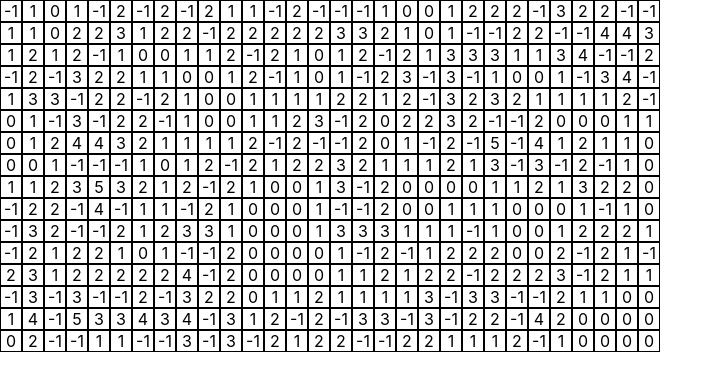
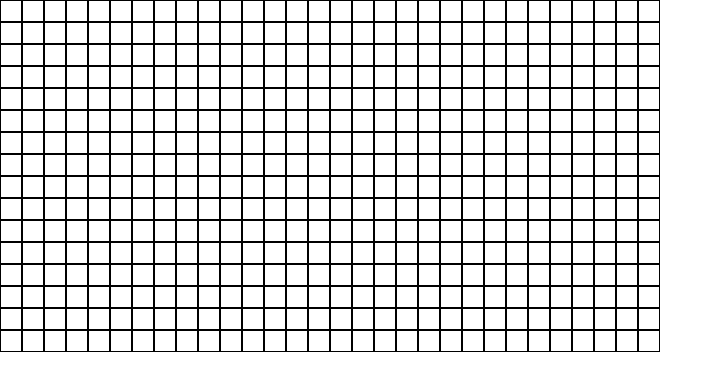
Before and after one commit to nomentech/minesweeper, a React (Create React App) app: page / in a window 1280 px wide. Shown: the top 390 px of the page, without its empty margins (0-723 px from the left). Built offline with nearby package versions, Linux system fonts and the light colour scheme.

Commit message:
add Game, Board and Sqaure components, add handleClick for Sqaure

```diff
--- a/src/App.tsx
+++ b/src/App.tsx
@@ -1,32 +1,7 @@
-import generateBoard from './utils/boardGenerator'
-
-const board = generateBoard()
+import Game from './components/Game'
 
 function App() {
-  return (
-    <div>
-      {board.map((row, index) => (
-        <div key={index} style={{ display: 'flex', flexDirection: 'row' }}>
-          {row.map((col, index) => (
-            <div
-              key={index}
-              style={{
-                width: 20,
-                height: 20,
-                display: 'flex',
-                justifyContent: 'center',
-                alignItems: 'center',
-                borderWidth: 1,
-                borderStyle: 'solid',
-              }}
-            >
-              {col}
-            </div>
-          ))}
-        </div>
-      ))}
-    </div>
-  )
+  return <Game />
 }
 
 export default App
--- /dev/null
+++ b/src/components/Board.tsx
@@ -0,0 +1,18 @@
+import generateBoard from '../utils/boardGenerator'
+import Square from './Sqaure'
+
+const board = generateBoard()
+
+export default function Board() {
+  return (
+    <div>
+      {board.map((row, index) => (
+        <div key={index} style={{ display: 'flex', flexDirection: 'row' }}>
+          {row.map((col, index) => (
+            <Square key={index} initCell={col} />
+          ))}
+        </div>
+      ))}
+    </div>
+  )
+}
--- /dev/null
+++ b/src/components/Game.tsx
@@ -0,0 +1,5 @@
+import Board from './Board'
+
+export default function Game() {
+  return <Board />
+}
--- /dev/null
+++ b/src/components/Sqaure.tsx
@@ -0,0 +1,27 @@
+import { useState } from 'react'
+import { Cell } from '../utils/boardGenerator'
+
+export default function Square({ initCell }: { initCell: Cell }) {
+  const [cell, setCell] = useState(initCell)
+
+  function handleClick() {
+    setCell((cell) => ({ ...cell, isRevealed: true }))
+  }
+
+  return (
+    <div
+      onClick={handleClick}
+      style={{
+        width: 20,
+        height: 20,
+        display: 'flex',
+        justifyContent: 'center',
+        alignItems: 'center',
+        borderWidth: 1,
+        borderStyle: 'solid',
+      }}
+    >
+      {cell.isRevealed ? (cell.isMine ? 'M' : cell.mineCount) : ''}
+    </div>
+  )
+}
--- a/src/utils/boardGenerator.ts
+++ b/src/utils/boardGenerator.ts
@@ -1,6 +1,13 @@
 const height = 16
 const width = 30
 const mines = 99
+
+export interface Cell {
+  isMine: boolean,
+  hasFlag: boolean,
+  isRevealed: boolean,
+  mineCount: number
+}
 
 export default function generateBoard() {
   const emptyField = createEmptyField()
@@ -11,18 +18,23 @@ export default function generateBoard() {
 }
 
 function createEmptyField() {
-  const field: number[][] = []
+  const field: Cell[][] = []
   for (let i = 0; i < height; i++) {
     field[i] = []
     for (let j = 0; j < width; j++) {
-      field[i][j] = 0
+      field[i][j] = {
+        isMine: false,
+        hasFlag: false,
+        isRevealed: false,
+        mineCount: 0
+      }
     }
   }
 
   return field
 }
 
-function placeMines(emptyField: number[][]) {
+function placeMines(emptyField: Cell[][]) {
   let mineCount = 0
   const field = deepClone(emptyField)
 
@@ -30,8 +42,8 @@ function placeMines(emptyField: number[][]) {
     const x = Math.floor(Math.random() * width)
     const y = Math.floor(Math.random() * height)
 
-    if (field[y][x] !== -1) {
-      field[y][x] = -1
+    if (!field[y][x].isMine) {
+      field[y][x].isMine = true
       mineCount++
     }
   }
@@ -39,30 +51,32 @@ function placeMines(emptyField: number[][]) {
   return field
 }
 
-function createBoard(mineField: number[][]) {
+function createBoard(mineField: Cell[][]) {
   const field = deepClone(mineField)
 
   for (let i = 0; i < height; i++) {
     for (let j = 0; j < width; j++) {
-      if (field[i][j] !== -1) field[i][j] = countMines(i, j, field)
+      if (!field[i][j].isMine) {
+        field[i][j].mineCount = countMines(i, j, field)
+      }
     }
   }
 
   return field
 }
 
-function countMines(row: number, col: number, field: number[][]) {
+function countMines(row: number, col: number, field: Cell[][]) {
   let count = 0
   for (let i = row - 1; i < row + 2; i++) {
     if (i < 0 || i >= height) continue
     for (let j = col - 1; j < col + 2; j++) {
       if (j < 0 || j >= width) continue
-      if (field[i][j] === -1) count++
+      if (field[i][j].isMine) count++
     }
   }
   return count
 }
 
-function deepClone(arr: number[][]): number[][] {
+function deepClone(arr: Cell[][]): Cell[][] {
   return JSON.parse(JSON.stringify(arr))
 }
```
